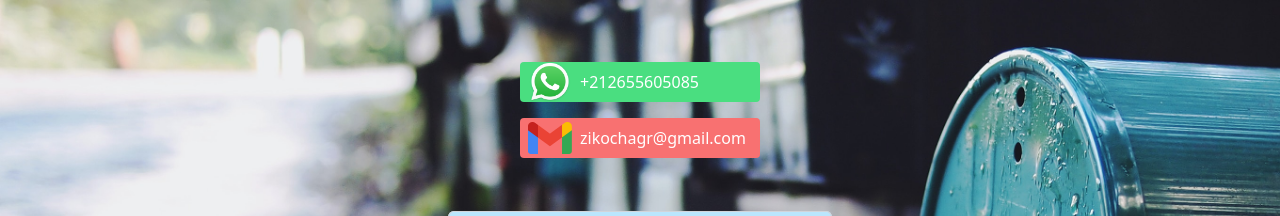
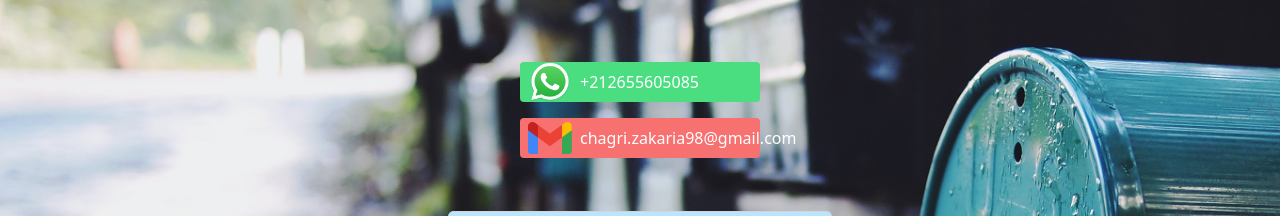
Before and after one commit to Chagrizakaria/ZakariaPortfolio, a React (Vite) app: page / in a window 1280 px wide. Shown: the part 4720-4936 px from the top of the page. Built offline with nearby package versions, Linux system fonts and the light colour scheme.

Commit message:
Update CV - modifications locales

```diff
--- a/src/components/About.jsx
+++ b/src/components/About.jsx
@@ -15,7 +15,7 @@ const About = () => {
     <p className='respon-about-p text-2xl text-white  font-serif mb-12'>
         Je suis un développeur full stack passionné, spécialisé dans la création de sites web avec React et Laravel. Récemment diplômé en développement digital, j'allie créativité et expertise technique pour concevoir des solutions innovantes et intuitives. Mon engagement envers l'excellence transparaît dans chaque ligne de code que j'écris.
     </p>
-         <a className=' p-2 rounded-lg  bg-sky-200 text-black hover:bg-sky-500 hover:text-white  max-sm:text-sm' href={CV} download="CHAGRI.pdf" > Telecharger mon CV </a>
+         <a className=' p-2 rounded-lg  bg-sky-200 text-black hover:bg-sky-500 hover:text-white  max-sm:text-sm' href={CV} download="CvZakaria.pdf" > Telecharger mon CV </a>
 
 </div>
 </div>
--- a/src/components/Contact.jsx
+++ b/src/components/Contact.jsx
@@ -18,9 +18,9 @@ import {watsp,gmail} from "../assets"
 </div>
 
 <div className='flex items-center justify-between bg-red-400 w-60 h-10 rounded mx-auto'>
-  <a href="mailto:zikochagr@gmail.com" className='flex items-center text-white'>
+  <a href="mailto:chagri.zakaria98@gmail.com" className='flex items-center text-white'>
     <img src={gmail} alt="" className='mx-2 w-11' />
-    <span>zikochagr@gmail.com</span>
+    <span>chagri.zakaria98@gmail.com</span>
   </a>
 </div>
 </div>
```
Also changed, not shown: 1 other file (tests, documents, lock files or other folders).
